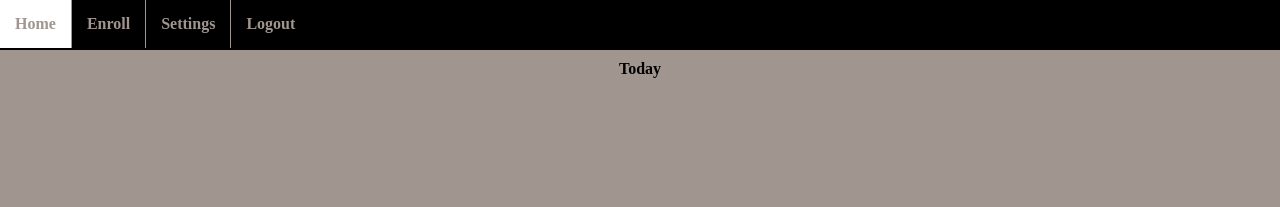
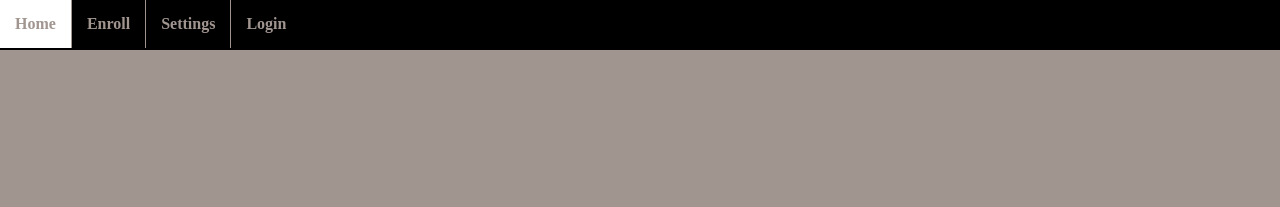
Before and after one commit to gezgblack/Timetable, a PHP site: page / in a window 1280 px wide; the page is wider, and only the part inside the window is pictured. Shown: the top 207 px of that part. Run offline with PHP 8.4, Linux system fonts and the light colour scheme.

Commit message:
Added all the new stuff

```diff
--- a/Website/htdocs/assets/css/login.css
+++ b/Website/htdocs/assets/css/login.css
@@ -2,6 +2,7 @@ body {
 	font-family: 'Open Sans', sans-serif;
 	background-size: cover;
 	postition: relative;
+	background-color: A19590;
 }
 
 .login-form{
@@ -10,7 +11,6 @@ body {
 	width:37%;
 	margin: 10% auto 4% auto;
 	position: relative;
-	transition: 0.5s all;
 }
 
 .login-form h1{
--- a/Website/htdocs/index.php
+++ b/Website/htdocs/index.php
@@ -11,13 +11,13 @@
 				<li><a href="#">Home</a></li>
 				<li><a href="#">Enroll</a></li>
 				<li><a href="#">Settings</a></li>
-				<li><a href="#">Logout</a></li>
+				<li><a href="login.php">Login</a></li>
 			</ul>
 		</div>
 		<div style="clear: both;"></div>
 
 		<div id="day">
-				Today
+
 		</div>
 
 		<div id="timetable">
```
